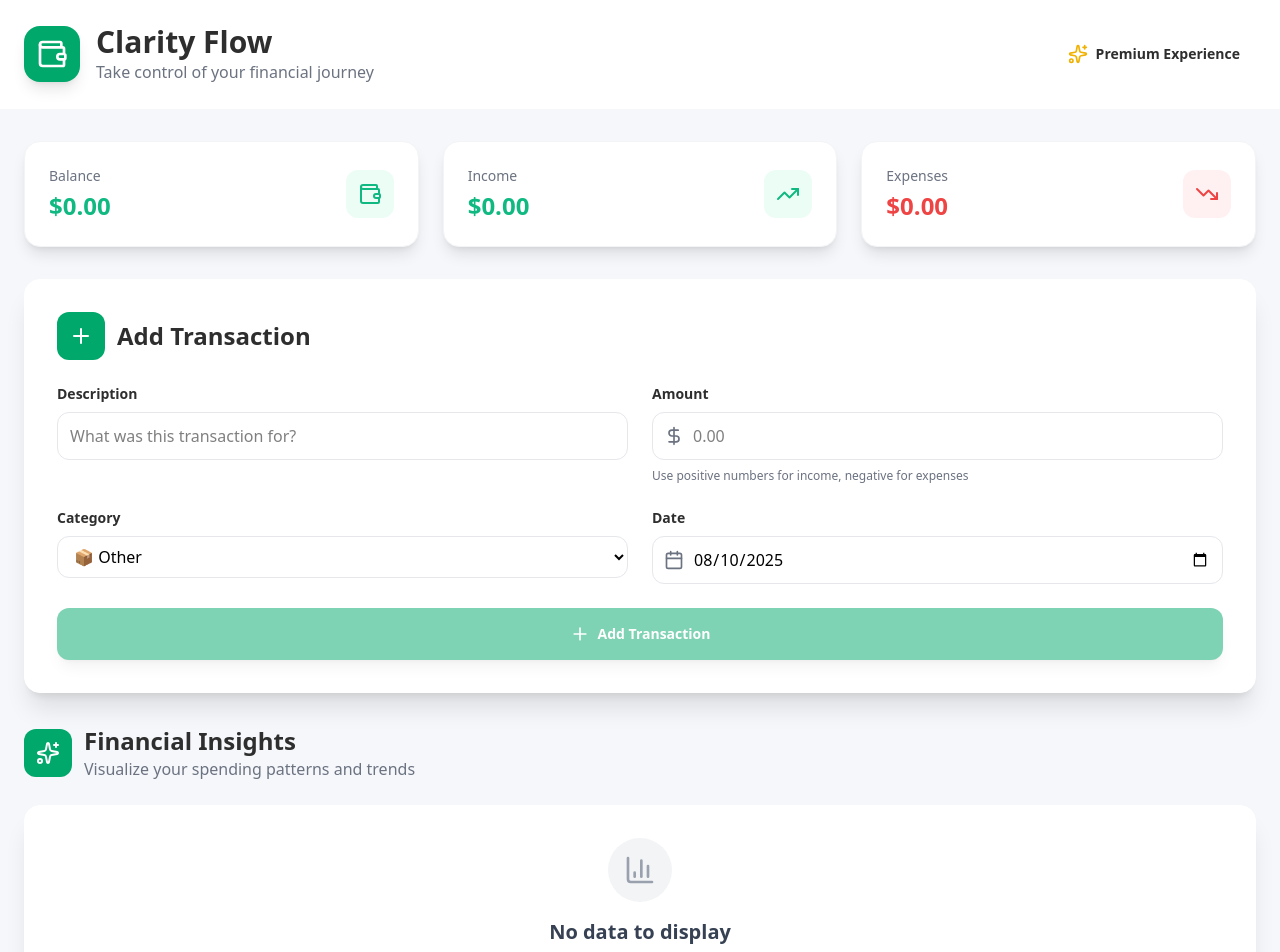
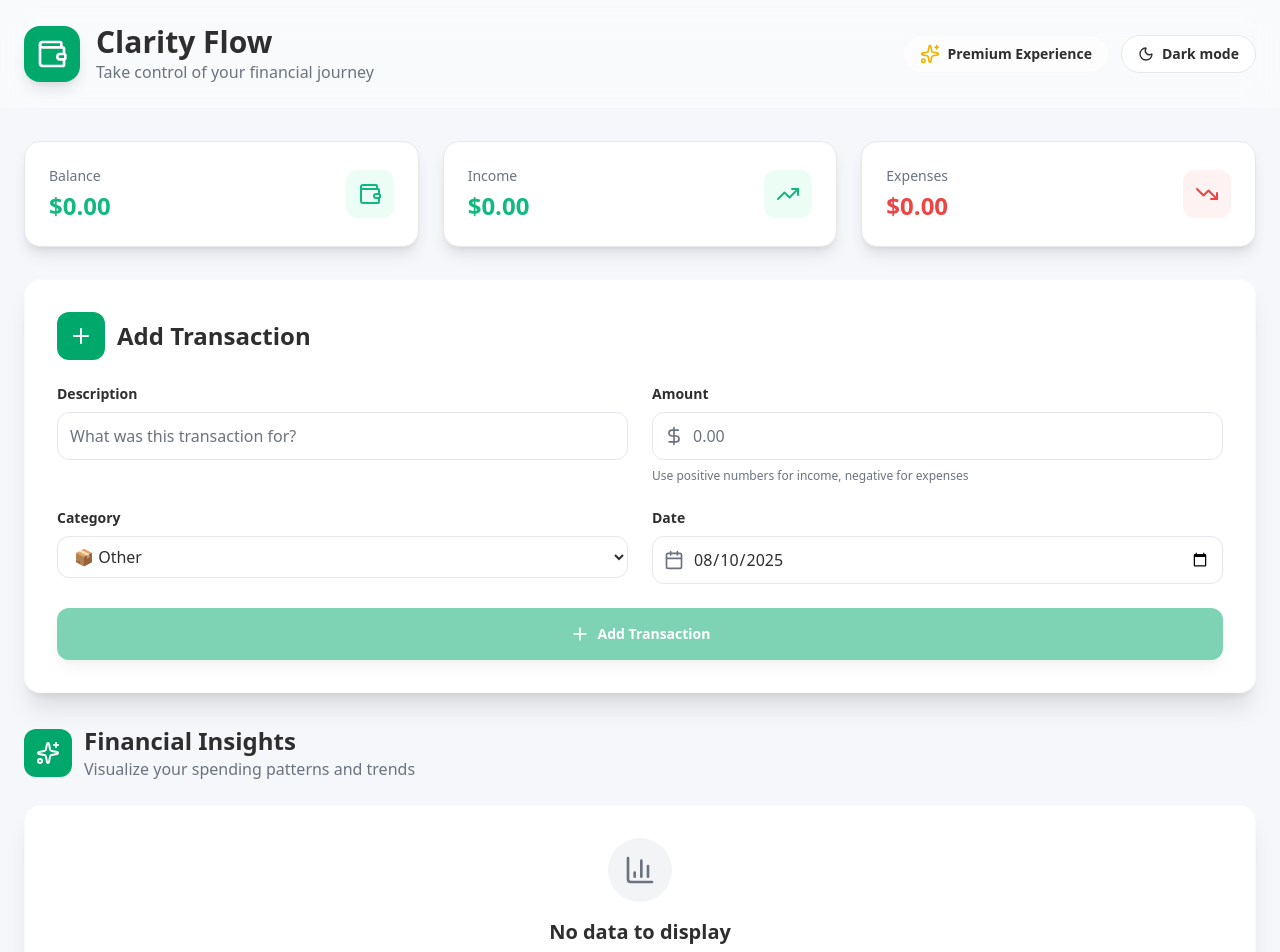
Before and after one commit to SaliTech-official/ClarityFlow, a React (Vite) app in the folder my-project/: page / in a window 1280 px wide. Shown: the top 952 px of the page. Built offline with nearby package versions, Linux system fonts and the light colour scheme.

Commit message:
DarkModeAdd

```diff
--- a/my-project/index.html
+++ b/my-project/index.html
@@ -4,6 +4,17 @@
     <meta charset="UTF-8" />
     <meta name="viewport" content="width=device-width, initial-scale=1.0" />
     <title>Clarity Flow</title>
+  <script>
+    (function() {
+      try {
+        var stored = localStorage.getItem('theme');
+        var prefersDark = window.matchMedia('(prefers-color-scheme: dark)').matches;
+        var isDark = stored ? stored === 'dark' : prefersDark;
+        if (isDark) document.documentElement.classList.add('dark');
+        document.documentElement.style.colorScheme = isDark ? 'dark' : 'light';
+      } catch (e) {}
+    })();
+  </script>
   </head>
   <body>
     <div id="root"></div>
--- a/my-project/src/Components/expense/ExpenseChart.jsx
+++ b/my-project/src/Components/expense/ExpenseChart.jsx
@@ -14,8 +14,8 @@ export default function ExpenseChart({ transactions }) {
 
   // Data for pie chart
   const pieData = [
-    { name: 'Income', value: totalIncome, color: '#10B981' },
-    { name: 'Expenses', value: totalExpenses, color: '#EF4444' }
+    { name: 'Income', value: totalIncome, color: 'var(--color-positive)' },
+    { name: 'Expenses', value: totalExpenses, color: 'var(--color-negative)' }
   ].filter(item => item.value > 0);
 
   // Data for category breakdown
@@ -41,8 +41,8 @@ export default function ExpenseChart({ transactions }) {
   const CustomTooltip = ({ active, payload, label }) => {
     if (active && payload && payload.length) {
       return (
-        <div className="bg-white p-3 border border-gray-200 rounded-lg shadow-lg">
-          <p className="font-semibold capitalize">{`${label}`}</p>
+        <div className="bg-surface p-3 border border-border rounded-lg shadow-lg">
+          <p className="font-semibold capitalize text-text">{`${label}`}</p>
           {payload.map((pld, index) => (
             <p key={index} style={{ color: pld.color }}>
               {`${pld.dataKey}: $${pld.value.toFixed(2)}`}
@@ -56,12 +56,12 @@ export default function ExpenseChart({ transactions }) {
 
   if (transactions.length === 0) {
     return (
-      <div className="bg-white backdrop-blur-sm bg-opacity-80 rounded-2xl p-8 text-center shadow-xl border border-white border-opacity-20">
-        <div className="bg-gray-100 w-16 h-16 rounded-full flex items-center justify-center mx-auto mb-4">
-          <BarChart3 className="w-8 h-8 text-gray-400" />
+      <div className="bg-surface backdrop-blur-sm bg-opacity-80 rounded-2xl p-8 text-center shadow-xl border border-border/20">
+        <div className="bg-surface-muted w-16 h-16 rounded-full flex items-center justify-center mx-auto mb-4">
+          <BarChart3 className="w-8 h-8 text-muted" />
         </div>
-        <h3 className="text-xl font-semibold text-gray-700 mb-2">No data to display</h3>
-        <p className="text-gray-500">Add some transactions to see your financial insights.</p>
+        <h3 className="text-xl font-semibold text-text mb-2">No data to display</h3>
+        <p className="text-muted">Add some transactions to see your financial insights.</p>
       </div>
     );
   }
@@ -72,7 +72,7 @@ export default function ExpenseChart({ transactions }) {
       <motion.div
         initial={{ opacity: 0, scale: 0.95 }}
         animate={{ opacity: 1, scale: 1 }}
-        className="bg-white rounded-2xl p-6 shadow-xl border border-gray-100"
+        className="bg-surface rounded-2xl p-6 shadow-xl border border-border"
       >
         <div className="flex items-center gap-3 mb-6">
           <div className="bg-accent p-3 rounded-xl">
@@ -95,18 +95,18 @@ export default function ExpenseChart({ transactions }) {
                   dataKey="value"
                 >
                   {pieData.map((entry, index) => (
-                    <Cell key={`cell-${index}`} fill={entry.color} />
+                    <Cell key={`cell-${index}`} fill={entry.color} stroke={entry.color}/>
                   ))}
                 </Pie>
                 <Tooltip
                   formatter={(value) => [`$${value.toFixed(2)}`]}
-                  labelStyle={{ color: '#374151' }}
+                  labelStyle={{ color: 'var(--color-text)' }}
                 />
               </PieChart>
             </ResponsiveContainer>
           </div>
         ) : (
-          <div className="h-64 flex items-center justify-center text-gray-500">
+          <div className="h-64 flex items-center justify-center text-muted">
             No data available
           </div>
         )}
@@ -128,7 +128,7 @@ export default function ExpenseChart({ transactions }) {
         initial={{ opacity: 0, scale: 0.95 }}
         animate={{ opacity: 1, scale: 1 }}
         transition={{ delay: 0.1 }}
-        className="bg-white rounded-2xl p-6 shadow-xl border border-gray-100"
+        className="bg-surface rounded-2xl p-6 shadow-xl border border-border"
       >
         <div className="flex items-center gap-3 mb-6">
           <div className="bg-accent p-3 rounded-xl">
@@ -141,22 +141,22 @@ export default function ExpenseChart({ transactions }) {
           <div className="h-64">
             <ResponsiveContainer width="100%" height="100%">
               <BarChart data={categoryChartData} margin={{ top: 20, right: 30, left: 20, bottom: 5 }}>
-                <CartesianGrid strokeDasharray="3 3" stroke="#E5E7EB" />
+                <CartesianGrid strokeDasharray="3 3" stroke="var(--color-border)" />
                 <XAxis
                   dataKey="name"
-                  tick={{ fontSize: 12, fill: '#6B7280' }}
+                  tick={{ fontSize: 12, fill: 'var(--color-muted)' }}
                   tickFormatter={(value) => value.charAt(0).toUpperCase() + value.slice(1)}
                 />
-                <YAxis tick={{ fontSize: 12, fill: '#6B7280' }} />
+                <YAxis tick={{ fontSize: 12, fill: 'var(--color-muted)' }} />
                 <Tooltip content={<CustomTooltip />} />
                 <Legend />
-                <Bar dataKey="income" fill="#10B981" name="Income" radius={[4, 4, 0, 0]} />
-                <Bar dataKey="expenses" fill="#EF4444" name="Expenses" radius={[4, 4, 0, 0]} />
+                <Bar dataKey="income" fill="var(--color-positive)" name="Income" radius={[4, 4, 0, 0]} />
+                <Bar dataKey="expenses" fill="var(--color-negative)" name="Expenses" radius={[4, 4, 0, 0]} />
               </BarChart>
             </ResponsiveContainer>
           </div>
         ) : (
-          <div className="h-64 flex items-center justify-center text-gray-500">
+          <div className="h-64 flex items-center justify-center text-muted">
             No category data available
           </div>
         )}
--- a/my-project/src/Components/expense/Summary.jsx
+++ b/my-project/src/Components/expense/Summary.jsx
@@ -19,24 +19,24 @@ export default function Summary({ transactions }) {
       amount: balance,
       icon: Wallet,
       color: balance >= 0 ? 'text-positive' : 'text-negative',
-      bgColor: 'bg-white',
-      iconBg: balance >= 0 ? 'bg-emerald-50' : 'bg-rose-50',
+      bgColor: 'bg-surface',
+      iconBg: balance >= 0 ? 'bg-positive-muted' : 'bg-negative-muted',
     },
     {
       title: 'Income',
       amount: totalIncome,
       icon: TrendingUp,
       color: 'text-positive',
-      bgColor: 'bg-white',
-      iconBg: 'bg-emerald-50',
+      bgColor: 'bg-surface',
+      iconBg: 'bg-positive-muted',
     },
     {
       title: 'Expenses',
       amount: totalExpenses,
       icon: TrendingDown,
       color: 'text-negative',
-      bgColor: 'bg-white',
-      iconBg: 'bg-rose-50',
+      bgColor: 'bg-surface',
+      iconBg: 'bg-negative-muted',
     },
   ];
 
@@ -48,7 +48,7 @@ export default function Summary({ transactions }) {
           initial={{ opacity: 0, y: 20 }}
           animate={{ opacity: 1, y: 0 }}
           transition={{ delay: index * 0.1 }}
-          className={`${card.bgColor} rounded-2xl p-6 border border-gray-100 shadow-lg hover:shadow-xl transition-all duration-300`}
+          className={`${card.bgColor} rounded-2xl p-6 border border-border shadow-lg hover:shadow-xl transition-all duration-300`}
         >
           <div className="flex items-center justify-between">
             <div>
--- a/my-project/src/Components/expense/TransactionForm.jsx
+++ b/my-project/src/Components/expense/TransactionForm.jsx
@@ -17,7 +17,7 @@ function Input(props) {
   const { className = '', ...rest } = props;
   return (
     <input
-      className={`w-full px-3 py-2 border border-gray-200 rounded-xl focus:border-accent focus:ring-accent ${className}`}
+      className={`w-full px-3 py-2 border border-border rounded-xl bg-surface text-text placeholder:text-muted focus:border-accent focus:ring-accent ${className}`}
       {...rest}
     />
   );
@@ -36,7 +36,7 @@ function Select({ value, onValueChange, children }) {
     <select
       value={value}
       onChange={(e) => onValueChange(e.target.value)}
-      className="w-full px-3 py-2 border border-gray-200 rounded-xl focus:border-accent focus:ring-accent"
+      className="w-full px-3 py-2 border border-border rounded-xl bg-surface text-text focus:border-accent focus:ring-accent"
     >
       {children}
     </select>
@@ -101,7 +101,7 @@ export default function TransactionForm({ onAddTransaction }) {
     <motion.div
       initial={{ opacity: 0, y: -20 }}
       animate={{ opacity: 1, y: 0 }}
-      className="bg-white backdrop-blur-sm bg-opacity-80 rounded-2xl p-8 shadow-xl border border-white border-opacity-20 mb-8"
+      className="bg-surface backdrop-blur-sm bg-opacity-80 rounded-2xl p-8 shadow-xl border border-border/20 mb-8"
     >
       <div className="flex items-center gap-3 mb-6">
         <div className="bg-accent p-3 rounded-xl">
@@ -122,7 +122,7 @@ export default function TransactionForm({ onAddTransaction }) {
               placeholder="What was this transaction for?"
               value={formData.description}
               onChange={(e) => setFormData(prev => ({ ...prev, description: e.target.value }))}
-               className="border-gray-200 focus:border-accent focus:ring-accent rounded-xl h-12"
+               className="focus:border-accent focus:ring-accent rounded-xl h-12"
               required
             />
           </div>
@@ -140,7 +140,7 @@ export default function TransactionForm({ onAddTransaction }) {
                 placeholder="0.00"
                 value={formData.amount}
                 onChange={(e) => setFormData(prev => ({ ...prev, amount: e.target.value }))}
-                 className="pl-10 border-gray-200 focus:border-accent focus:ring-accent rounded-xl h-12"
+                 className="pl-10 focus:border-accent focus:ring-accent rounded-xl h-12"
                 required
               />
             </div>
@@ -159,7 +159,7 @@ export default function TransactionForm({ onAddTransaction }) {
               value={formData.category}
               onValueChange={(value) => setFormData(prev => ({ ...prev, category: value }))}
             >
-                <SelectTrigger className="rounded-xl h-12 border-gray-200">
+                <SelectTrigger className="rounded-xl h-12 border-border">
                 <SelectValue />
               </SelectTrigger>
               <SelectContent>
@@ -192,7 +192,7 @@ export default function TransactionForm({ onAddTransaction }) {
         <Button
           type="submit"
           disabled={isSubmitting || !formData.description || !formData.amount}
-          className="w-full bg-accent hover:bg-emerald-700 text-white font-semibold py-4 rounded-xl shadow-lg hover:shadow-xl transition-all duration-300 disabled:opacity-50 disabled:cursor-not-allowed"
+          className="w-full bg-accent hover:brightness-90 text-white font-semibold py-4 rounded-xl shadow-lg hover:shadow-xl transition-all duration-300 disabled:opacity-50 disabled:cursor-not-allowed"
         >
           {isSubmitting ? (
             <div className="flex items-center gap-2">
--- a/my-project/src/Components/expense/TransactionItem.jsx
+++ b/my-project/src/Components/expense/TransactionItem.jsx
@@ -37,14 +37,14 @@ export default function TransactionItem({ transaction, onDelete, index }) {
       animate={{ opacity: 1, x: 0 }}
       exit={{ opacity: 0, x: 20 }}
       transition={{ delay: index * 0.05 }}
-      className={`bg-white rounded-xl p-5 shadow-lg border-l-4 ${
+      className={`bg-surface rounded-xl p-5 shadow-lg border-l-4 ${
         isIncome ? 'border-positive' : 'border-negative'
       } hover:shadow-xl transition-all duration-300 group`}
     >
       <div className="flex items-center justify-between">
         <div className="flex items-center gap-4 flex-1">
           <div className={`p-3 rounded-xl ${
-            isIncome ? 'bg-emerald-50' : 'bg-rose-50'
+            isIncome ? 'bg-positive-muted' : 'bg-negative-muted'
           }`}>
             <span className="text-xl">
               {categoryEmojis[transaction.category] || '📦'}
@@ -86,7 +86,7 @@ export default function TransactionItem({ transaction, onDelete, index }) {
             variant="ghost"
             size="icon"
             onClick={() => onDelete(transaction.id)}
-            className="opacity-0 group-hover:opacity-100 transition-opacity duration-200 hover:bg-rose-50 hover:text-negative rounded-xl"
+            className="opacity-0 group-hover:opacity-100 transition-opacity duration-200 hover:bg-negative-muted hover:text-negative rounded-xl"
           >
             <Trash2 className="w-4 h-4" />
           </Button>
--- a/my-project/src/Components/expense/TransactionList.jsx
+++ b/my-project/src/Components/expense/TransactionList.jsx
@@ -6,8 +6,8 @@ import { Receipt, TrendingUp } from 'lucide-react';
 export default function TransactionList({ transactions, onDeleteTransaction }) {
   if (transactions.length === 0) {
     return (
-      <div className="bg-white rounded-2xl p-12 text-center shadow-xl border border-gray-100">
-        <div className="bg-gray-100 w-16 h-16 rounded-full flex items-center justify-center mx-auto mb-4">
+      <div className="bg-surface rounded-2xl p-12 text-center shadow-xl border border-border">
+        <div className="bg-surface-muted w-16 h-16 rounded-full flex items-center justify-center mx-auto mb-4">
           <Receipt className="w-8 h-8 text-muted" />
         </div>
         <h3 className="text-xl font-semibold text-text mb-2">No transactions yet</h3>
--- a/my-project/src/Pages/ClarityFlow.jsx
+++ b/my-project/src/Pages/ClarityFlow.jsx
@@ -1,7 +1,7 @@
 import React, { useState, useEffect } from 'react';
 import { Transaction } from '@/Entities/Transaction';
 import { motion } from 'framer-motion';
-import { Wallet, Sparkles } from 'lucide-react';
+import { Wallet, Sparkles, Sun, Moon } from 'lucide-react';
 
 import Summary from '@/Components/expense/Summary';
 import TransactionForm from '@/Components/expense/TransactionForm';
@@ -45,6 +45,17 @@ export default function ClarityFlow() {
     }
   };
 
+  // Theme toggle
+  const [isDark, setIsDark] = useState(() => document.documentElement.classList.contains('dark'));
+  const toggleTheme = () => {
+    const next = !isDark;
+    setIsDark(next);
+    const root = document.documentElement;
+    root.classList.toggle('dark', next);
+    root.style.colorScheme = next ? 'dark' : 'light';
+    try { localStorage.setItem('theme', next ? 'dark' : 'light'); } catch {}
+  };
+
   if (isLoading) {
     return (
       <div className="min-h-screen bg-background flex items-center justify-center">
@@ -57,17 +68,17 @@ export default function ClarityFlow() {
   }
 
   return (
-    <div className="min-h-screen bg-background">
+      <div className="min-h-screen bg-background">
       {/* Header */}
       <motion.header
         initial={{ opacity: 0, y: -20 }}
         animate={{ opacity: 1, y: 0 }}
-        className="bg-white bg-opacity-40 backdrop-blur-lg border-b border-white border-opacity-20 sticky top-0 z-10"
+          className="bg-surface/40 backdrop-blur-lg border-b border-border/20 sticky top-0 z-10"
       >
         <div className="max-w-7xl mx-auto px-6 py-6">
           <div className="flex items-center justify-between">
             <div className="flex items-center gap-4">
-              <div className="bg-accent p-3 rounded-2xl shadow-lg">
+                <div className="bg-accent p-3 rounded-2xl shadow-lg">
                 <Wallet className="w-8 h-8 text-white" />
               </div>
               <div>
@@ -77,10 +88,20 @@ export default function ClarityFlow() {
                 <p className="text-muted font-medium">Take control of your financial journey</p>
               </div>
             </div>
-            <div className="hidden md:flex items-center gap-2 bg-white bg-opacity-60 px-4 py-2 rounded-full">
-              <Sparkles className="w-5 h-5 text-yellow-500" />
-              <span className="text-sm font-semibold text-text">Premium Experience</span>
-            </div>
+              <div className="hidden md:flex items-center gap-3">
+                <div className="flex items-center gap-2 bg-surface/60 px-4 py-2 rounded-full border border-border/20">
+                  <Sparkles className="w-5 h-5 text-yellow-500" />
+                  <span className="text-sm font-semibold text-text">Premium Experience</span>
+                </div>
+                <button
+                  aria-label="Toggle theme"
+                  onClick={toggleTheme}
+                  className="inline-flex items-center gap-2 rounded-full border border-border bg-surface px-4 py-2 text-sm font-semibold text-text hover:brightness-95 transition"
+                >
+                  {isDark ? <Sun className="w-4 h-4" /> : <Moon className="w-4 h-4" />}
+                  <span className="hidden sm:inline">{isDark ? 'Light' : 'Dark'} mode</span>
+                </button>
+              </div>
           </div>
         </div>
       </motion.header>
@@ -125,7 +146,7 @@ export default function ClarityFlow() {
       </main>
 
       {/* Footer */}
-      <footer className="bg-white bg-opacity-40 backdrop-blur-lg border-t border-white border-opacity-20 mt-16">
+      <footer className="bg-surface/40 backdrop-blur-lg border-t border-border/20 mt-16">
         <div className="max-w-7xl mx-auto px-6 py-8 text-center">
           <p className="text-muted">
             Built with ❤️ for better financial management
--- a/my-project/src/index.css
+++ b/my-project/src/index.css
@@ -3,6 +3,7 @@
 /* stylelint-disable at-rule-no-unknown */
 /* Tailwind v4 theme tokens */
 @theme {
+  /* Base colors */
   --color-background: #F5F7FA;
   --color-surface: #FFFFFF;
   --color-text: #2E2E2E;
@@ -10,5 +11,31 @@
   --color-negative: #EF4444;
   --color-positive: #10B981;
   --color-muted: #6B7280;
+
+  /* Extended semantic tokens */
+  --color-border: #E5E7EB;           /* gray-200 */
+  --color-surface-muted: #F3F4F6;    /* gray-100 */
+  --color-positive-muted: #ECFDF5;   /* emerald-50 */
+  --color-negative-muted: #FEF2F2;   /* rose-50 */
 }
 /* stylelint-enable at-rule-no-unknown */
+
+/* Prefer correct native control styling per theme */
+:root { color-scheme: light; }
+.dark { color-scheme: dark; }
+
+/* Dark mode overrides via class strategy */
+.dark {
+  --color-background: #0B0F14;      /* near-black with slight blue */
+  --color-surface: #111827;         /* gray-900 */
+  --color-text: #E5E7EB;            /* gray-200 */
+  --color-accent: #00A86B;          /* keep brand */
+  --color-negative: #EF4444;        /* red-500 */
+  --color-positive: #10B981;        /* emerald-500 */
+  --color-muted: #9CA3AF;           /* gray-400 */
+
+  --color-border: #1F2937;          /* gray-800 */
+  --color-surface-muted: #0F172A;   /* slate-900 */
+  --color-positive-muted: #052E1B;  /* emerald-950 */
+  --color-negative-muted: #3F0D0D;  /* rose-950 */
+}
```
Also changed, not shown: my-project/tailwind.config.js (+0 -9 lines).
